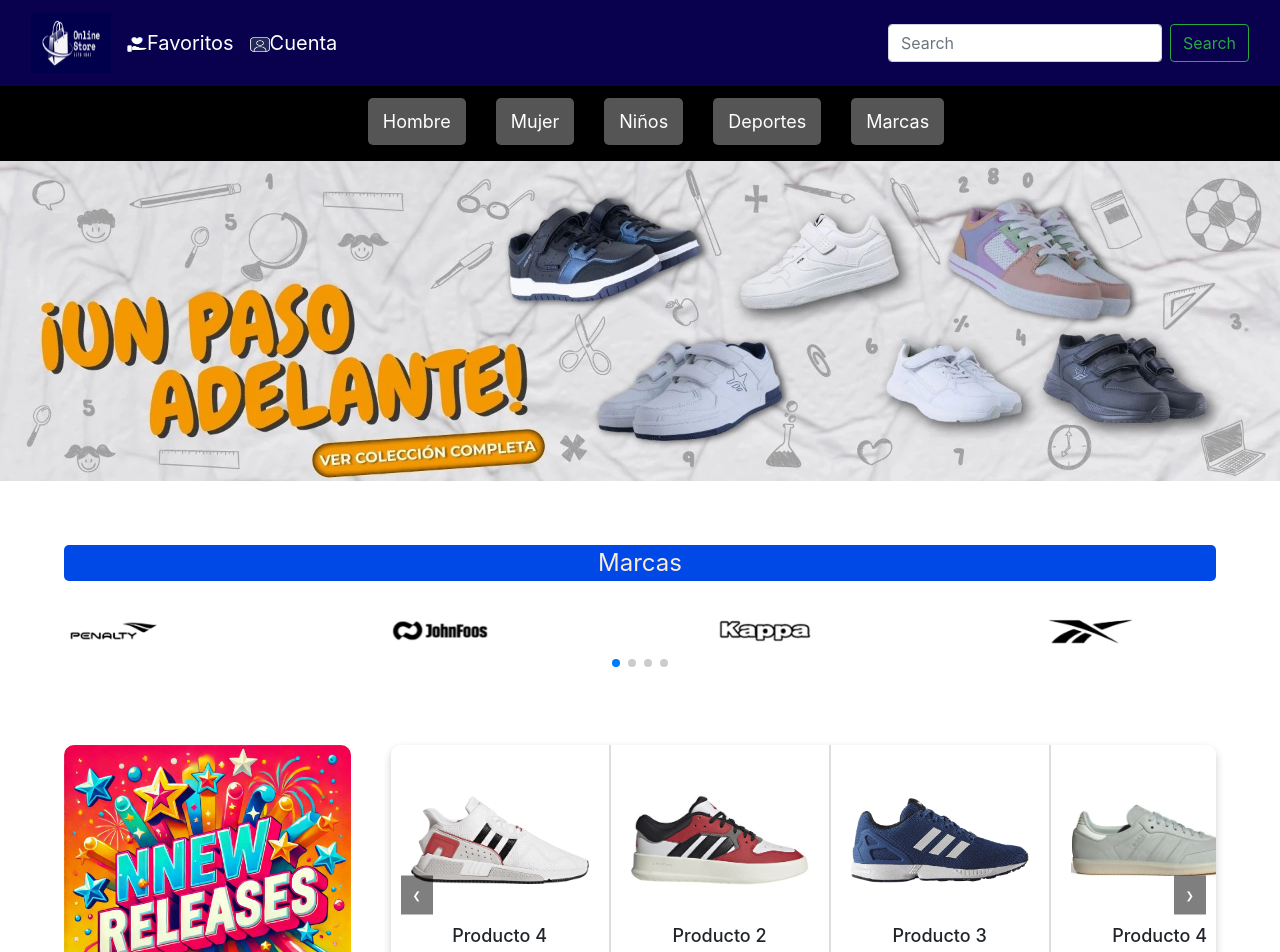
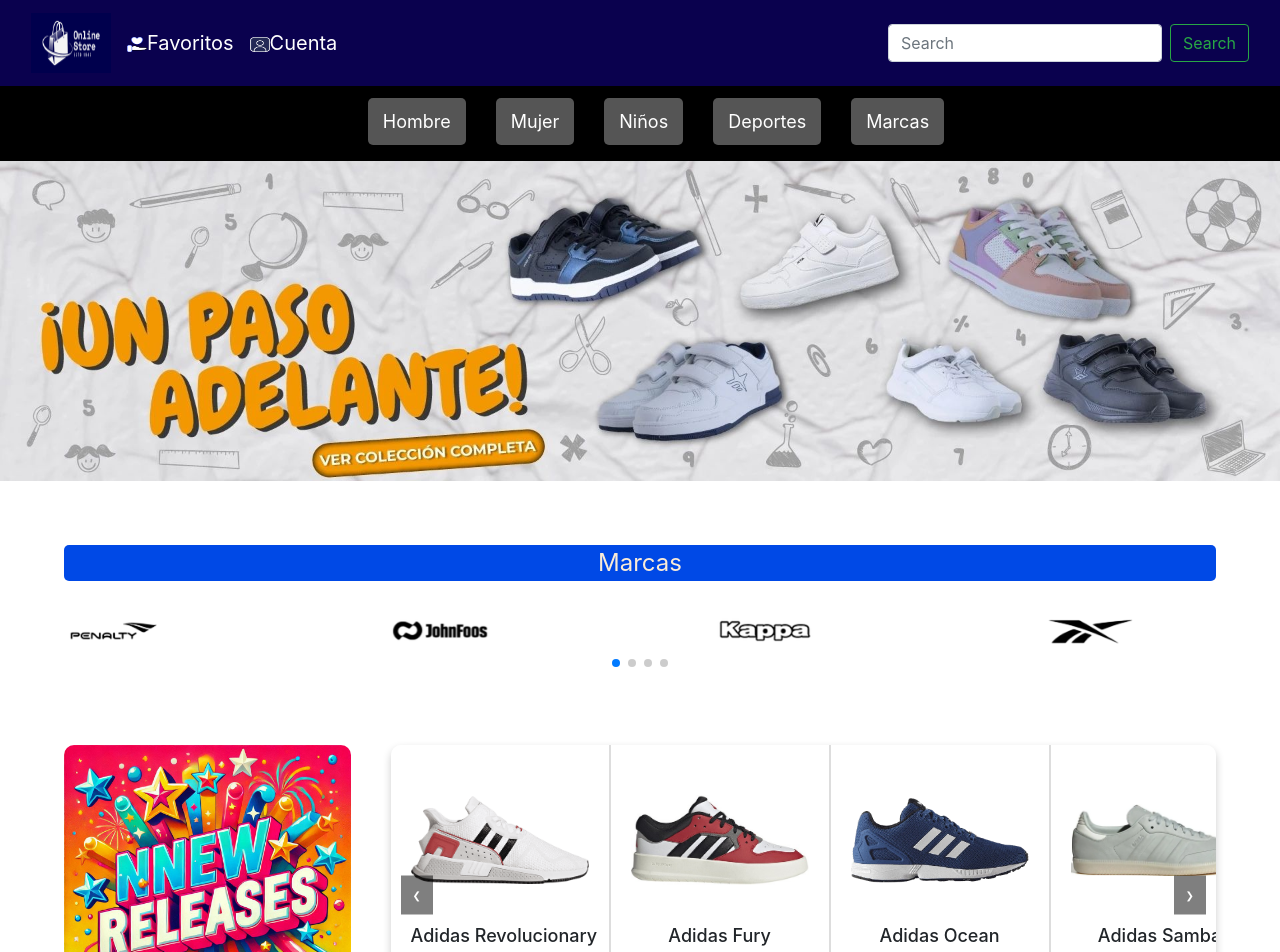
Before and after one commit to ClaudioFonseca2002/tiendaReact, a React (Vite) app: page / in a window 1280 px wide. Shown: the top 952 px of the page. Built offline with nearby package versions, Linux system fonts and the light colour scheme.

Commit message:
Cambios en main.scss

```diff
--- a/src/assets/styles/layouts/_Offers.scss
+++ b/src/assets/styles/layouts/_Offers.scss
@@ -69,6 +69,11 @@
     font-weight: bold;
     color: #333;
   }
+
+  .finalPrice{
+    font-size: 12px;
+    color: #949494;
+  }
 }
 
 // Botones de navegación
--- a/src/assets/styles/main.scss
+++ b/src/assets/styles/main.scss
@@ -5,6 +5,6 @@
 @import "./layouts/brands";
 @import "./media/min600px";
 @import "./media/min992px";
-@import "./layouts/Offers";
+@import "./layouts/offers";
 @import "./layouts/footer";
 @import "./layouts/header";
--- a/src/layouts/Offers.jsx
+++ b/src/layouts/Offers.jsx
@@ -6,10 +6,62 @@
 import adidasZamba from "../assets/images/shoes/adidasZamba.png";
 
 const productos = [
-  { id: 1, img: adidasTop , nombre: "Producto 4", precio: "$50.00" },
-  { id: 2, img: adidasRoja , nombre: "Producto 2", precio: "$30.00" },
-  { id: 3, img: adidasAzul , nombre: "Producto 3", precio: "$40.00" },
-  { id: 4, img: adidasZamba , nombre: "Producto 4", precio: "$50.00" },
+  {
+    id: 1,
+    img: adidasTop,
+    nombre: "Adidas Revolucionary",
+    precio: "$120.000",
+    cuotas: "12.000",
+  },
+  {
+    id: 2,
+    img: adidasRoja,
+    nombre: "Adidas Fury",
+    precio: "$100.000",
+    cuotas: "10.000",
+  },
+  {
+    id: 3,
+    img: adidasAzul,
+    nombre: "Adidas Ocean",
+    precio: "$110.000",
+    cuotas: "10.000",
+  },
+  {
+    id: 4,
+    img: adidasZamba,
+    nombre: "Adidas Samba",
+    precio: "$90.000",
+    cuotas: "9.000",
+  },
+  {
+    id: 1,
+    img: adidasTop,
+    nombre: "Adidas Revolucionary",
+    precio: "$120.000",
+    cuotas: "12.000",
+  },
+  {
+    id: 2,
+    img: adidasRoja,
+    nombre: "Adidas Fury",
+    precio: "$100.000",
+    cuotas: "10.000",
+  },
+  {
+    id: 3,
+    img: adidasAzul,
+    nombre: "Adidas Ocean",
+    precio: "$110.000",
+    cuotas: "10.000",
+  },
+  {
+    id: 4,
+    img: adidasZamba,
+    nombre: "Adidas Samba",
+    precio: "$90.000",
+    cuotas: "9.000",
+  },
 ];
 
 const Offers = () => {
@@ -42,7 +94,8 @@
             <div className="producto" key={producto.id}>
               <img src={producto.img} alt={producto.nombre} />
               <h3>{producto.nombre}</h3>
-              <p>{producto.precio}</p>
+              <p>10 cuotas de: ${producto.cuotas}</p>
+              <p className="finalPrice">{producto.precio}</p>
             </div>
           ))}
         </div>
```
